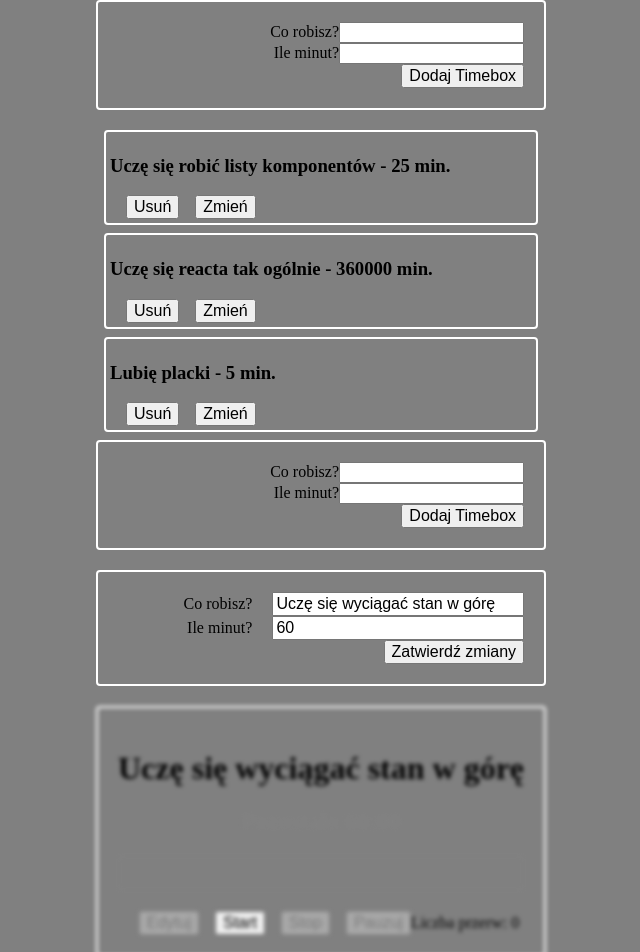
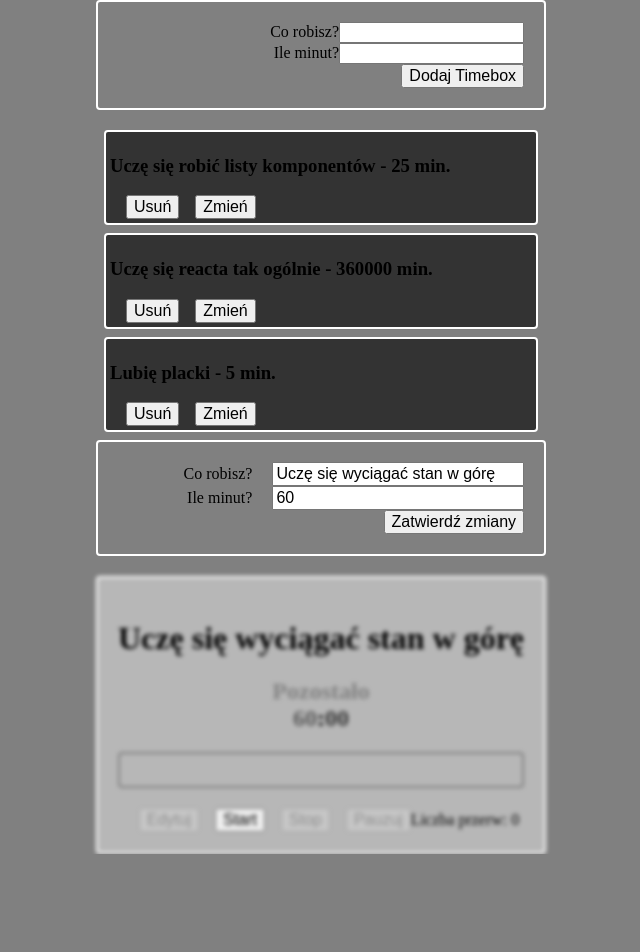
Before and after one commit to mrozrafal/timeboxing, a React (Create React App) app: page / in a window 1280 px wide. Shown: the top 952 px of the page, without its empty margins (319-959 px from the left). After the commit the page ends 854 px from the top, so only its background shows below. Built offline with nearby package versions, Linux system fonts and the light colour scheme.

Commit message:
styling clock component

```diff
--- a/src/components/App.js
+++ b/src/components/App.js
@@ -1,8 +1,8 @@
 import React from 'react';
 
-import TimeboxCreator from './TimeboxCreator';
+
 import EditableTimebox from './EditableTimebox';
-import CurrentTimebox from './CurrentTimebox';
+
 import TimeboxList from './TimeboxList';
 
 function App () {
@@ -10,9 +10,8 @@ function App () {
 
         <div className="App">
             <TimeboxList />
-            <TimeboxCreator />
             <EditableTimebox />
-            <CurrentTimebox />
+
         </div>
 
         )
--- a/src/components/Clock.js
+++ b/src/components/Clock.js
@@ -1,7 +1,18 @@
 import React from "react";
 
-function Clock ({className = "" ,  minutes=3, seconds=4, }) {
-    return  <h2 className={"Clock " + className }>Pozostało {formater(minutes)}:{formater(seconds)}</h2>;
+function Clock ({className,  minutes, seconds }) {
+    return  (
+<h2 className={"clock " + className }>
+      Pozostało
+      <div>
+      <div className="clock__minutes">{formater(minutes)}</div>
+      <div className="clock__separator">:</div>
+      <div className="clock__seconds">{formater(seconds)}</div>
+      </div>
+
+    </h2>
+    )
+
   }
   function formater (props){
     let formater;
--- a/src/components/EditableTimebox.js
+++ b/src/components/EditableTimebox.js
@@ -1,6 +1,5 @@
 import React from 'react';
 import TimeboxEditor from './TimeboxEditor';
-
 import CurrentTimebox from './CurrentTimebox';
 
 
--- a/src/styles/components.scss
+++ b/src/styles/components.scss
@@ -17,6 +17,7 @@
     margin: 8px;
     border-radius: 4px;
     border: 2px solid white;
+    background:#333;
 
 
 }
@@ -41,10 +42,25 @@ button {
     border-radius: 4px;
     padding: 20px;
     text-align: center;
+    background:yellowgreen;
 }
 
-.Clock {
+.clock {
     color: tomato;
+
+    position:relative;
+    &__minutes{
+        color:green;
+        display:inline-flex;
+    }
+    &__separator{
+        color:darkblue;
+        display:inline-flex;
+    }
+    &__seconds{
+        color:red;
+        display:inline-flex;
+    }
 }
 
 .ProgressBar {
@@ -66,7 +82,8 @@ button {
 
 
 
-.ProgressBar__default {
+.ProgressBar{
+    &__default {
     border: 2px solid tomato;
     border-radius: 4px;
     height: 24px;
@@ -74,7 +91,7 @@ button {
     padding: 4px;
     position: relative;
 }
-
+}
 .ProgressBar__default>div {
     height: 100%;
     background: tomato;
```
